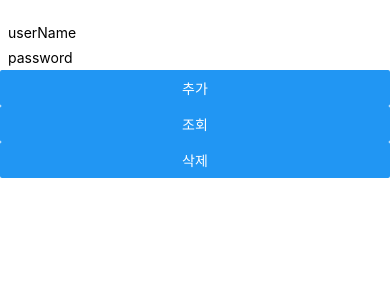
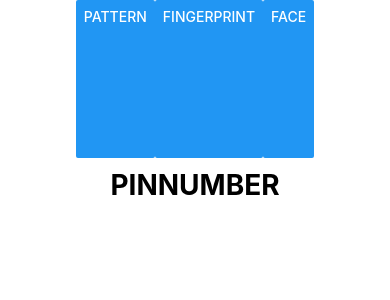
Before and after one commit to start1a/RNEasyLogin, a React Native app: screen / in a window 390 px wide. Shown: the top 300 px of the page. Built offline with nearby package versions, Linux system fonts and the light colour scheme.

Commit message:
4가지 타입 인증 형태로 컴포넌트 수정 및 생체 인증 컴포넌트 추가

```diff
--- a/App.js
+++ b/App.js
@@ -8,78 +8,58 @@
 
 import React, { useState } from 'react';
 import {
-   Button,
-   SafeAreaView, StyleSheet,
-   NativeModules,
-   TextInput,
-   Text
+  Button, FlatList, SafeAreaView, StyleSheet, Text, View
 } from 'react-native';
+import AuthBiometric from './src/Components/AuthBiometric';
 
- const { KeyChainModule } = NativeModules;
+
 
 const App = () => {
 
-   const [text, setText] = useState("");
-   const [userName, setUserName] = useState("");
-   const [password, setPassword] = useState("");
+  const LOGINTYPES = [
+    "PINNUMBER",
+    "PATTERN",
+    "FINGERPRINT",
+    "FACE"
+  ]
+
+  const [typeLogin, setTypeLogin] = useState(LOGINTYPES[0]);
+
+  const AuthByType = () => {
+    switch (typeLogin) {
+      case LOGINTYPES[0]:
+        return <View />
+      case LOGINTYPES[1]:
+        return <View />
+      case LOGINTYPES[2]:
+      case LOGINTYPES[3]:
+        return <AuthBiometric />
+    }
+  }
+
 
   return (
-     <SafeAreaView>
-       <Text style={styles.text}>{text}</Text>
-       <TextInput
-         style={styles.textInput}
-         placeholder='userName'
-         value={userName}
-         onChangeText={setUserName}
-       />
-       <TextInput
-         style={styles.textInput}
-         placeholder='password'
-         value={password}
-         onChangeText={setPassword}
-       />
-       <Button
-         style={styles.button}
-         title='추가'
+    <SafeAreaView style={{ flex: 1 }}>
+      <FlatList
+        style={{ flex: 4, alignSelf: 'center' }}
+        data={LOGINTYPES}
+        horizontal
+        renderItem={({ item }) => (
+          item !== typeLogin && <Button
+            title={item}
             onPress={() => {
-          KeyChainModule.save(userName, password)
-          .then(res => {
-            console.log(`res : ${res}`);
-            setText("saved!")
-          })
-          .catch(err => {
-            console.log(`error: ${JSON.stringify(err)}`);
-          })
+              setTypeLogin(item);
             }}
           />
-       <Button
-         style={styles.button}
-         title='조회'
-         onPress={() => {
-          KeyChainModule.load(userName)
-          .then(res => {
-            console.log(`res : ${JSON.stringify(res)}`);
-            setText(JSON.stringify(res));
-          })
-          .catch(err => {
-            console.log(`error: ${JSON.stringify(err)}`);
-          })
-         }}
+        )}
       />
-       <Button
-         style={styles.button}
-         title='삭제'
-         onPress={() => {
-           KeyChainModule.delete(userName)
-           .then(res => {
-             console.log(`res : ${res}`);
-             setText("deleted!");
-           })
-           .catch(err => {
-             console.log(`error: ${JSON.stringify(err)}`);
-           })
-         }}
-       />
+
+      <Text style={styles.text}>{typeLogin}</Text>
+
+      <View style={{ flex: 16 }}>
+          {AuthByType()}
+      </View>
+
     </SafeAreaView>
   );
 };
@@ -87,6 +67,8 @@
 const styles = StyleSheet.create({
   text: {
     textAlign: "center",
+    fontSize: 28,
+    fontWeight: 'bold',
     padding: 10
   },
   textInput: {
--- /dev/null
+++ b/src/Components/AuthBiometric.js
@@ -0,0 +1,172 @@
+import React, { useEffect, useState } from 'react';
+import {
+    View,
+    Text,
+    Button,
+    Alert,
+    Platform
+} from 'react-native';
+import FingerprintScanner from 'react-native-fingerprint-scanner';
+import { KeyChainModule, BiometricStateModule } from '../NativeModuleIndex';
+
+const AuthBiometric = () => {
+
+    // TouchId + FaceId
+    const BiometricScanner = FingerprintScanner;
+    const BiometricController = Platform.OS == 'android' ? BiometricController_Android : BiometricController_IOS;
+
+    // 로그인 정보 저장 키
+    const biometricKey = "login";
+
+    const [existBioId, setExistBioId] = useState(false);
+    const [isLogin, setIsLogin] = useState(false);
+
+    useEffect(() => {
+        checkBiometricStateChanged();
+        checkExistBiometricHistory();
+    }, [])
+
+
+    const checkExistBiometricHistory = () => {
+        BiometricController.checkExist(biometricKey)
+        .then(isExist => {
+            setExistBioId(isExist);
+        })
+        .catch(err => {
+            Alert.alert("CheckBiometricEnrolled", err.message);
+        })
+    }
+
+    const saveBiometricHistory = () => {
+        BiometricController.save(biometricKey)
+        .then(() => {
+            setExistBioId(true);
+        })
+        .catch(err => {
+            Alert.alert("SaveBiometricInfo", err.message);
+        })
+    }
+
+
+    const deleteBiometricHistory = async (onFinished = () => { }) => {
+        BiometricController.delete(biometricKey)
+        .then(() => {
+            setExistBioId(false);
+            setIsLogin(false);
+            onFinished();
+        })
+        .catch(err => {
+            Alert.alert("DeleteBiometricInfo", err.message);
+        })
+    }
+
+    const checkBiometricStateChanged = async () => {
+        try {
+            const isChanged = !(await BiometricController.checkChanged(biometricKey));
+            if (isChanged) {
+                deleteBiometricHistory(() => {
+                    Alert.alert("checkBiometricStateChanged", "Changes in biometric state is detected. Please proceed with biometric authentication Again.");
+                })
+            }
+            return isChanged;
+        } catch (err) {
+            Alert.alert("CheckBiometricState", err.message);
+            return true;
+        }
+    }
+
+
+    const authByBiometric = (onSucceed = () => { }) => {
+        BiometricScanner.authenticate({ description: "Login With Authentication" })
+            .then(() => {
+                onSucceed();
+            })
+            .catch(err => {
+                Alert.alert(err.name, err.message);
+            })
+    }
+
+    return (
+        <View style={{ flex: 1, paddingVertical: 10 }}>
+            {
+                isLogin && <Button
+                    style={{ padding: 16 }}
+                    title='로그아웃'
+                    onPress={() => { setIsLogin(false); }} />
+            }
+
+            {
+                !isLogin && (existBioId ?
+                    <Button
+                        style={{ padding: 16 }}
+                        title='로그인'
+                        onPress={async () => {
+                            const isChanged = await checkBiometricStateChanged();
+                            if (!isChanged) authByBiometric(() => { setIsLogin(true); });
+                        }} />
+                    : <Button
+                        style={{ padding: 16 }}
+                        title='등록'
+                        onPress={() => {
+                            authByBiometric(() => {
+                                saveBiometricHistory();
+                            });
+                        }}
+                    />)
+            }
+
+            {isLogin && existBioId ?
+                <Button
+                    style={{ padding: 16 }}
+                    title='삭제'
+                    onPress={() => {
+                        deleteBiometricHistory();
+                    }}
+                /> : null}
+        </View>
+    )
+}
+
+
+const BiometricController_Android = class {
+    static checkExist = (key) => {
+
+    }
+
+    static checkChanged111 = (key) => {
+
+    }
+
+    static save = (key) => {
+
+    }
+
+    static delete = (key) => {
+
+    }
+}
+
+const BiometricController_IOS = class {
+    static checkExist = (key) =>
+        BiometricStateModule.isExist(key);
+
+    static checkChanged = (key) =>
+        BiometricStateModule.check(key)
+
+    static save = (key) =>
+        BiometricStateModule.save(key)
+            .then(() => {
+                return KeyChainModule.save(key, JSON.stringify({
+                    userName: "abcdefg",
+                    password: "a123456"
+                }));
+            })
+
+    static delete = (key) =>
+        BiometricStateModule.delete(key)
+            .then(() => {
+                return KeyChainModule.delete(key);
+            })
+}
+
+export default AuthBiometric;
```
Lines whose indentation alone changed are shown as unchanged.
